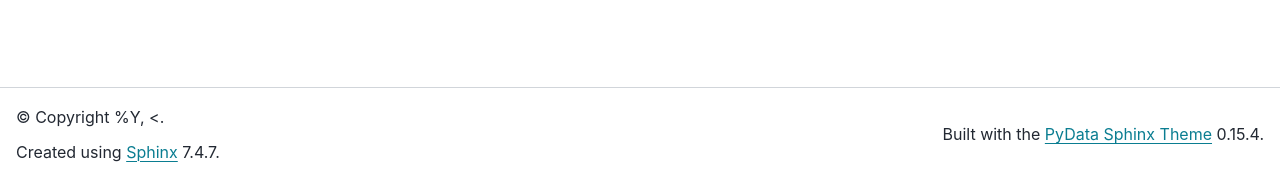
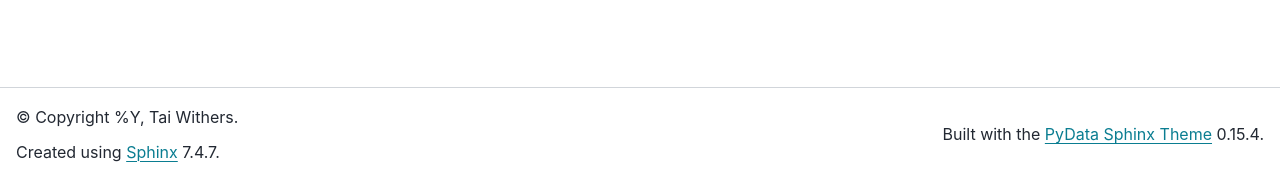
Before and after one commit to taiwithers/SkySim, a Sphinx documentation site: the page built from docs/source/index.rst, in a window 1280 px wide. Shown: the part 719-897 px from the top of the page. Built offline with Sphinx 7.4.7 and the PyData theme 0.15.4, drawn with Linux system fonts in a browser that asks for light colours.

Commit message:
docs: typo in copyright

```diff
--- a/docs/source/conf.py
+++ b/docs/source/conf.py
@@ -21,7 +21,7 @@ from pathlib import Path
 pyproject = tomllib.load(open(Path("../../pyproject.toml"), "rb"))["tool"]["poetry"]
 
 project = pyproject["name"]
-get_name = lambda authstr: authstr[authstr.index("<")].strip()
+get_name = lambda authstr: authstr[: authstr.index("<")].strip()
 author = ", ".join([get_name(auth) for auth in pyproject["authors"]])
 copyright = (
     f" %Y, {author}"  # If you remove the space in front of %Y it defaults to 1980
```
